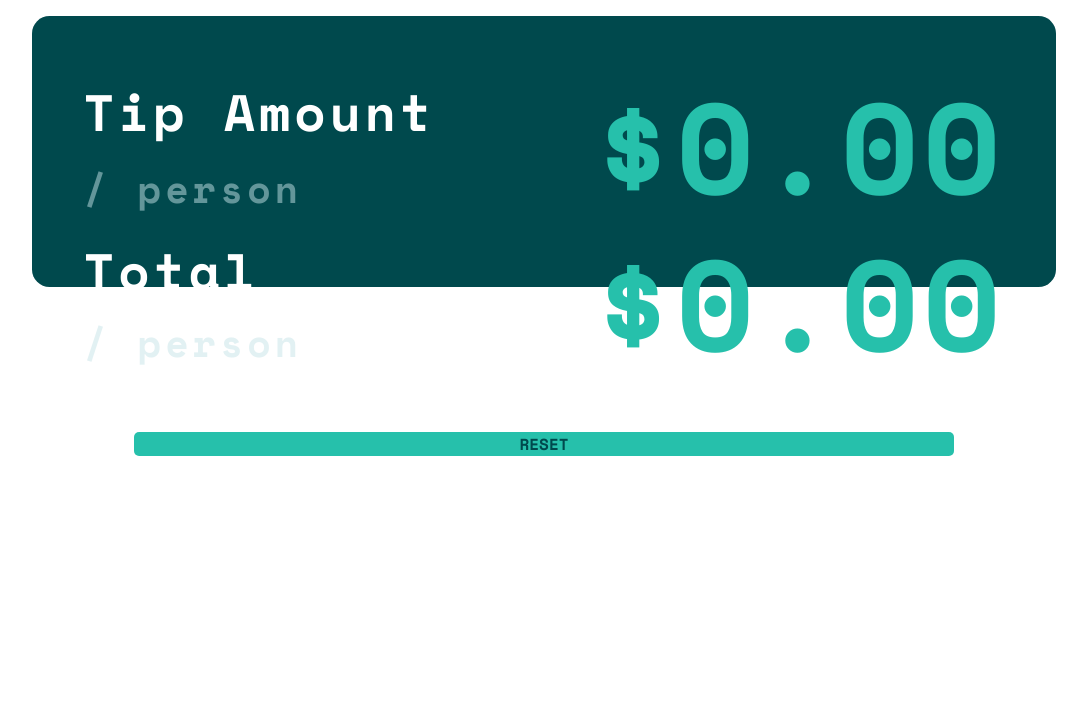
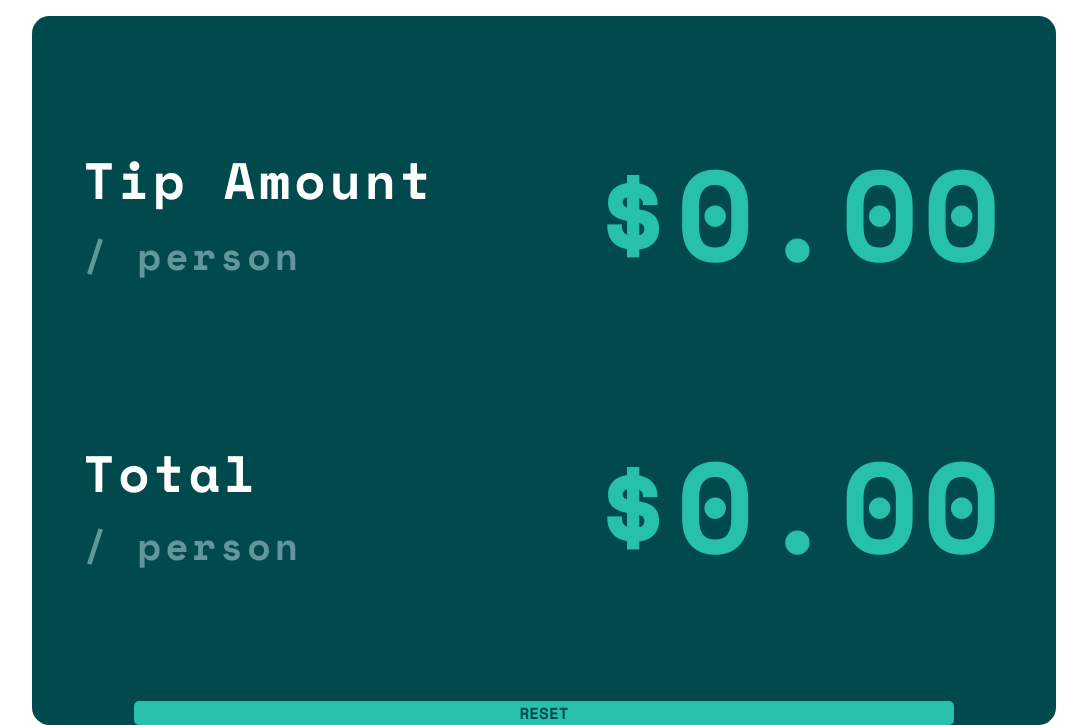
Before and after one commit to 3miliof/Tip-Calculator, a plain HTML site: page index.html in a window 1280 px wide. Shown: the part 772-1497 px from the top of the page, without its empty margins (96-1183 px from the left). Before the commit the page ends 1228 px from the top, so only its background shows below. Drawn offline with nearby package versions, Linux system fonts and the light colour scheme.

Commit message:
Update style.css

```diff
--- a/style.css
+++ b/style.css
@@ -220,7 +220,7 @@
 }
 
 .resultbgBox {
-    height: 80%;
+    height: auto;
     width: 80%;
     margin-left: 10%;
     display: flex;
@@ -298,6 +298,7 @@
     color: hsl(183, 100%, 15%);
     text-align: center;
     border-radius: 5px;
+    margin-bottom: 10px
     vertical-align: middle;
     align-content: center;
 }
```
